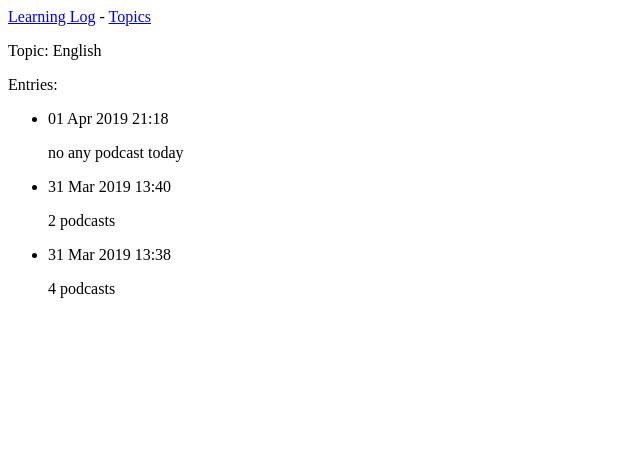
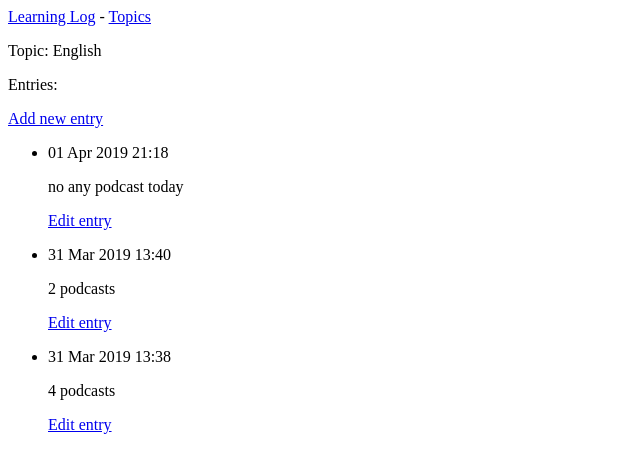
Before and after one commit to sLynx95/learning_log, a Django app: page /topics/1/ in a window 1280 px wide. Shown: the top 473 px of the page, without its empty margins (0-640 px from the left). Run offline with Django 3.2, Linux system fonts and the light colour scheme; data comes from the database, SQL or seed files in the repository; both versions use the stored data as it was after the commit.

Commit message:
Added new views

```diff
--- a/learning_logs/templates/learning_logs/topic.html
+++ b/learning_logs/templates/learning_logs/topic.html
@@ -3,11 +3,16 @@
 {% block content %}
     <p>Topic: {{topic}}</p>
     <p>Entries:</p>
+
+    <p><a href="{% url 'learning_logs:new_entry' topic.id %}">Add new entry</a></p>
     <ul>
         {% for entry in entries %}
             <li>
                 <p>{{ entry.date_added|date:'d M Y H:i' }}</p>
                 <p>{{entry.text|linebreaks}}</p>
+                <p>
+                    <a href="{% url 'learning_logs:edit_entry' entry.id %}">Edit entry</a>
+                </p>
             </li>
         {% empty %}
             <li>
--- a/learning_logs/templates/learning_logs/topics.html
+++ b/learning_logs/templates/learning_logs/topics.html
@@ -11,4 +11,5 @@
             <li>It isn't added any topic.</li>
         {% endfor %}
     </ul>
+<a href="{% url 'learning_logs:new_topic' %}">Add new topic</a>
 {% endblock content %}
--- a/learning_logs/urls.py
+++ b/learning_logs/urls.py
@@ -1,4 +1,4 @@
-""""URL adresses for learning_logs """
+""""URL addresses for learning_logs """
 
 from django.conf.urls import url
 from . import views
@@ -8,4 +8,6 @@ urlpatterns = [
     url(r'^topics/$', views.topics, name='topics'),  # topics page
     url(r'^topics/(?P<topic_id>\d+)/$', views.topic, name='topic'),  # detailed page of topic
     url(r'^new_topic/$', views.new_topic, name='new_topic'),    # create topic by user page
+    url(r'^new_entry/(?P<topic_id>\d+)/$', views.new_entry, name='new_entry'),    # Create entry by user page
+    url(r'^edit_entry/(?P<entry_id>\d+)/$', views.edit_entry, name='edit_entry'),
 ]
--- a/learning_logs/views.py
+++ b/learning_logs/views.py
@@ -2,8 +2,8 @@ from django.shortcuts import render
 from django.http import HttpResponseRedirect
 from django.urls import reverse
 
-from .models import Topic
-from .forms import TopicForm
+from .models import Topic, Entry
+from .forms import TopicForm, EntryForm
 
 
 def index(request):
@@ -37,3 +37,35 @@ def new_topic(request):
             return HttpResponseRedirect(reverse('learning_logs:topics'))
     context = {'form': form}
     return render(request, 'learning_logs/new_topic.html', context)
+
+
+def new_entry(request, topic_id):
+    """Create new entry to topic"""
+    topic = Topic.objects.get(id=topic_id)
+    if request.method != 'POST':
+        form = EntryForm()
+    else:
+        form = EntryForm(data=request.POST)
+        if form.is_valid():
+            new_entry = form.save(commit=False)
+            new_entry.topic = topic
+            new_entry.save()
+            return HttpResponseRedirect(reverse('learning_logs:topic', args=[topic_id]))
+    context = {'topic': topic, 'form': form}
+    return render(request, 'learning_logs/new_entry.html', context)
+
+
+def edit_entry(request, entry_id):
+    """Edit existing entry on topic"""
+    entry = Entry.objects.get(id=entry_id)
+    topic = entry.topic
+
+    if request.method != 'POST':
+        form = EntryForm(instance=entry)
+    else:
+        form = EntryForm(instance=entry, data=request.POST)
+        if form.is_valid():
+            form.save()
+            return HttpResponseRedirect(reverse('learning_logs:topic', args=[topic.id]))
+    context = {'entry': entry, 'topic': topic, 'form': form}
+    return render(request, 'learning_logs/edit_entry.html', context)
```
Also changed, not shown: learning_logs/forms.py (+9 -1 lines), learning_logs/templates/learning_logs/edit_entry.html (added, +14 -0 lines), learning_logs/templates/learning_logs/new_entry.html (added, +14 -0 lines), learning_logs/templates/learning_logs/new_topic.html (added, +10 -0 lines), db.sqlite3.
